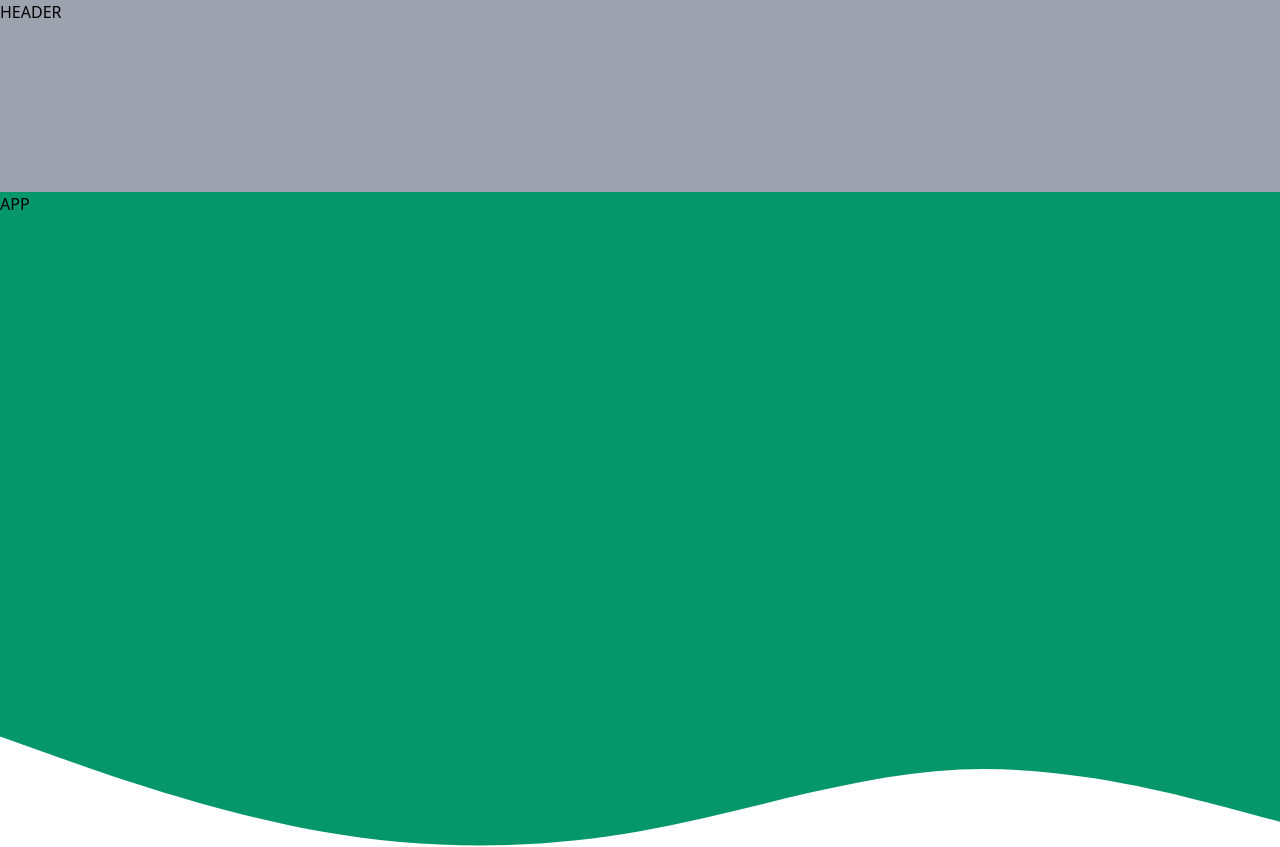
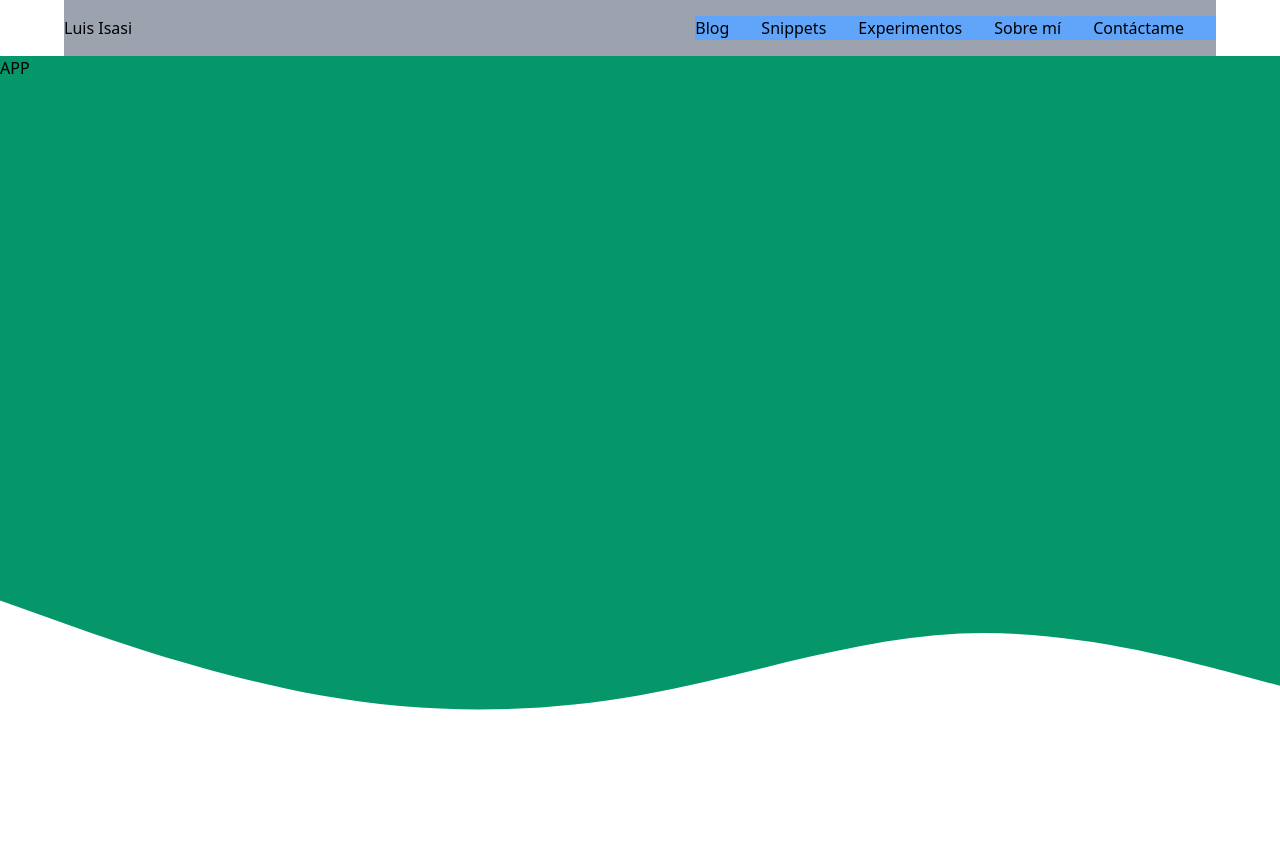
Before and after one commit to luis-isasi/personal-web, a Next.js app: page / in a window 1280 px wide. Shown: the top 847 px of the page. Built offline with nearby package versions, Linux system fonts and the light colour scheme.

Commit message:
chore: add base header

```diff
--- a/src/components/Header/Header.tsx
+++ b/src/components/Header/Header.tsx
@@ -1,5 +1,31 @@
+import Link from '@Components/Links/Link'
+
 const Header = () => {
-  return <header className="h-48 w-full bg-gray-400">HEADER</header>
+  return (
+    <header className="h-14 w-full bg-gray-400 flex justify-between items-center lg:mx-auto lg:max-w-6xl">
+      <h1>Luis Isasi</h1>
+      <div className="flex items-center">
+        <nav className="bg-blue-400">
+          <Link href="/blog" className="mr-8">
+            Blog
+          </Link>
+          <Link href="/snippets" className="mr-8">
+            Snippets
+          </Link>
+          <Link href="/experimentos" className="mr-8">
+            Experimentos
+          </Link>
+          <Link href="/aboutme" className="mr-8">
+            Sobre mí
+          </Link>
+          <Link href="/contactame" className="mr-8">
+            Contáctame
+          </Link>
+        </nav>
+        <button className=""></button>
+      </div>
+    </header>
+  )
 }
 
 export default Header
--- /dev/null
+++ b/src/components/Links/Link.tsx
@@ -0,0 +1,15 @@
+import Link from 'next/link'
+
+const MyLink: React.FC<{ className?: string; href: string }> = ({
+  children,
+  className,
+  href,
+}) => {
+  return (
+    <Link href={href}>
+      <a className={className}>{children}</a>
+    </Link>
+  )
+}
+
+export default MyLink
```
